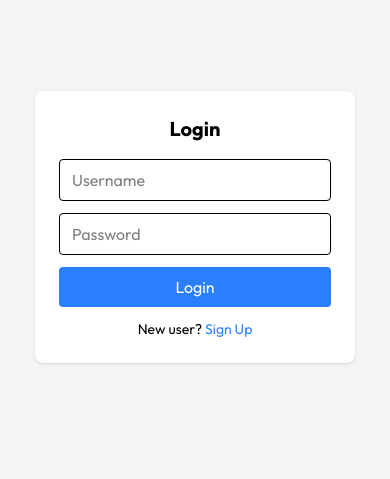
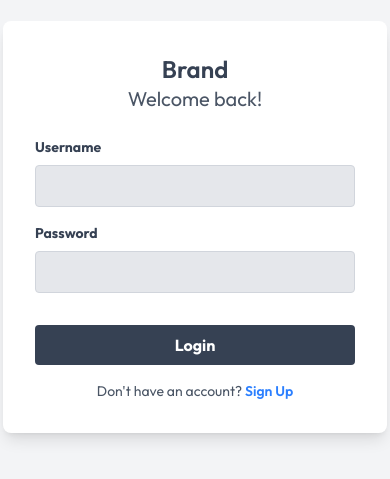
Before and after one commit to Himanshukabsuri/CareerCraft, a React (Vite) app in the folder Frontend/: page /login in a window 390 px wide. Shown: the part 195-674 px from the top of the page. Built offline with nearby package versions, Linux system fonts and the light colour scheme.

Commit message:
login Ui change

```diff
--- a/Frontend/src/components/Login.jsx
+++ b/Frontend/src/components/Login.jsx
@@ -60,61 +60,108 @@ const Login = () => {
   };
 
   return (
-    <div className="min-h-screen flex items-center justify-center bg-gray-100">
-      <div className="bg-white p-6 rounded-lg w-80 shadow">
-        <h2 className="text-xl font-bold text-center mb-4">
-          {mode === "login" ? "Login" : "Sign Up"}
+    <div className="py-16 min-h-screen bg-gray-100 flex items-center justify-center">
+      <div className="flex bg-white rounded-lg shadow-lg overflow-hidden mx-auto max-w-sm lg:max-w-4xl w-full">
+
+        {/* Left Image */}
+        <div
+          className="hidden lg:block lg:w-1/2 bg-cover"
+          style={{
+            backgroundImage:
+              "url('https://images.unsplash.com/photo-1546514714-df0ccc50d7bf?auto=format&fit=crop&w=667&q=80')",
+          }}
+        />
+
+        {/* Right Form */}
+        <div className="w-full p-8 lg:w-1/2">
+          <h2 className="text-2xl font-semibold text-gray-700 text-center">
+            Brand
           </h2>
+          <p className="text-xl text-gray-600 text-center">
+            {mode === "login" ? "Welcome back!" : "Create your account"}
+          </p>
 
-        {error && <p className="text-red-500 text-sm mb-2">{error}</p>}
+          {error && (
+            <p className="text-red-500 text-sm text-center mt-3">{error}</p>
+          )}
 
-        <form onSubmit={handleSubmit} className="space-y-3">
+          <form onSubmit={handleSubmit} className="mt-6">
+            {/* Username */}
+            <div className="mt-4">
+              <label className="block text-gray-700 text-sm font-bold mb-2">
+                Username
+              </label>
               <input
                 type="text"
-            placeholder="Username"
                 value={username}
                 onChange={(e) => setUsername(e.target.value)}
-            className="w-full border px-3 py-2 rounded"
+                className="bg-gray-200 text-gray-700 focus:outline-none border border-gray-300 rounded py-2 px-4 block w-full"
               />
+            </div>
 
+            {/* Email (Signup only) */}
             {mode === "signup" && (
+              <div className="mt-4">
+                <label className="block text-gray-700 text-sm font-bold mb-2">
+                  Email Address
+                </label>
                 <input
                   type="email"
-              placeholder="Email"
                   value={email}
                   onChange={(e) => setEmail(e.target.value)}
-              className="w-full border px-3 py-2 rounded"
+                  className="bg-gray-200 text-gray-700 focus:outline-none border border-gray-300 rounded py-2 px-4 block w-full"
                 />
+              </div>
             )}
 
+            {/* Password */}
+            <div className="mt-4">
+              <label className="block text-gray-700 text-sm font-bold mb-2">
+                Password
+              </label>
               <input
                 type="password"
-            placeholder="Password"
                 value={password}
                 onChange={(e) => setPassword(e.target.value)}
-            className="w-full border px-3 py-2 rounded"
+                className="bg-gray-200 text-gray-700 focus:outline-none border border-gray-300 rounded py-2 px-4 block w-full"
               />
+            </div>
 
+            {/* Button */}
+            <div className="mt-8">
               <button
                 type="submit"
                 disabled={loading}
-            className="w-full bg-blue-500 text-white py-2 rounded"
+                className="bg-gray-700 text-white font-bold py-2 px-4 w-full rounded hover:bg-gray-600"
               >
-            {loading ? "Please wait..." : mode === "login" ? "Login" : "Sign Up"}
+                {loading
+                  ? "Please wait..."
+                  : mode === "login"
+                  ? "Login"
+                  : "Sign Up"}
               </button>
+            </div>
           </form>
 
-        <p className="text-sm text-center mt-3">
-          {mode === "login" ? "New user?" : "Already have an account?"}{" "}
+          {/* Toggle */}
+          <div className="mt-4 text-center">
+            <p className="text-sm text-gray-600">
+              {mode === "login"
+                ? "Don't have an account?"
+                : "Already have an account?"}{" "}
               <span
-            onClick={() => setMode(mode === "login" ? "signup" : "login")}
-            className="text-blue-500 cursor-pointer"
+                className="text-blue-500 cursor-pointer font-semibold"
+                onClick={() =>
+                  setMode(mode === "login" ? "signup" : "login")
+                }
               >
                 {mode === "login" ? "Sign Up" : "Login"}
               </span>
             </p>
           </div>
         </div>
+      </div>
+    </div>
   );
 };
 
--- a/Frontend/src/pages/Dashboard.jsx
+++ b/Frontend/src/pages/Dashboard.jsx
@@ -66,7 +66,7 @@ const Dashboard = () => {
     <>
       <Navbar/>
 
-      <div className="min-h-screen p-6 bg-[#F2F7FB] ">
+      <div className="min-h-screen p-6 bg-[#F2F7FB] mt-15 ml-15 ">
         {/* ===== Count Cards ===== */}
         <div className="flex gap-4 mb-8 flex-wrap">
           {/* Resume Count */}
--- a/Frontend/src/pages/ResumeHistory.jsx
+++ b/Frontend/src/pages/ResumeHistory.jsx
@@ -38,7 +38,7 @@ const ResumeHistory = () => {
       {/* PAGE WRAPPER */}
       <div className="min-h-screen bg-[#F2F7FB] py-10 px-4">
         <div className="max-w-4xl mx-auto">
-          <h1 className="text-2xl font-semibold mb-6">
+          <h1 className="text-2xl font-semibold mb-6 text-center mt-10">
             Your Resume History
           </h1>
 
```
Also changed, not shown: Frontend/src/pages/RoadmapHistory.jsx (+142 -47 lines). Lines whose indentation alone changed are shown as unchanged.
